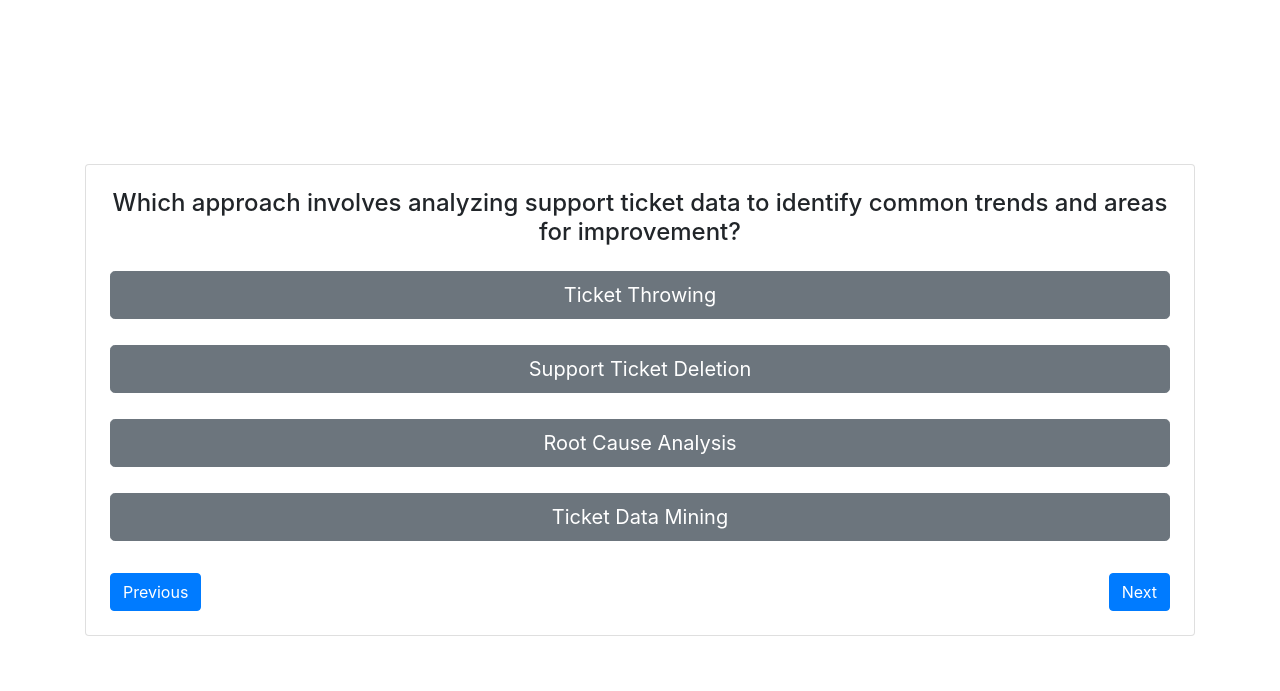
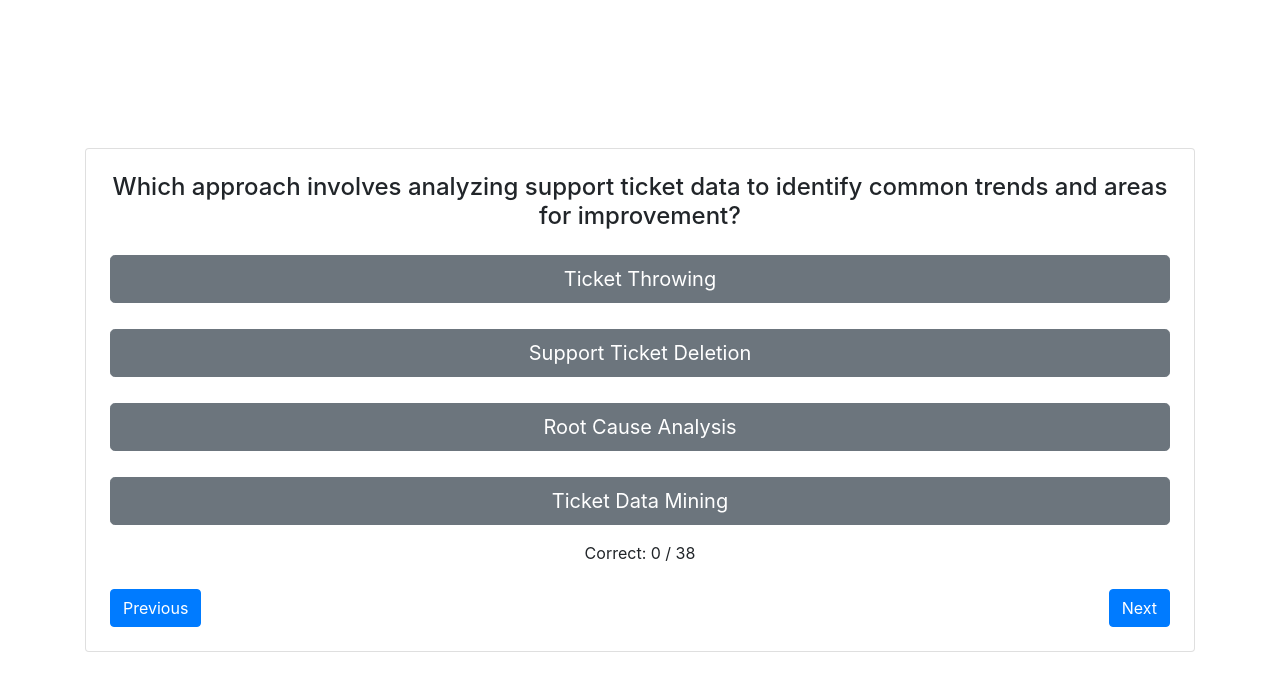
Before and after one commit to CrtAnton/Learn-Python-Website, a Flask app: page /questions_1 in a window 1280 px wide. Shown: the top 691 px of the page. Run offline with Flask 3, Linux system fonts and the light colour scheme; some libraries are stand-ins or nearby versions.

Commit message:
added counter for page1

```diff
--- a/Website_code/templates/questions/questions1.html
+++ b/Website_code/templates/questions/questions1.html
@@ -16,6 +16,9 @@
             <div class="options">
                 <!-- js here -->
             </div>
+            <div class="counter mt-2 text-center">
+                Correct: <span id="correctCounter">0</span> / {{ questions|length }}
+            </div>
             <div class="navigation mt-4 d-flex justify-content-between">
                 <button class="btn btn-primary" onclick="prevQuestion()">Previous</button>
                 <button class="btn btn-primary" onclick="nextQuestion()">Next</button>
@@ -25,7 +28,9 @@
 
     <script>
         let currentQuestion = 0;
+        let correctCount = 0;
         const questions = {{ questions | tojson }};
+        const correctCounter = document.getElementById('correctCounter');
 
         function displayQuestion() {
             const question = questions[currentQuestion];
@@ -56,6 +61,11 @@
                     button.classList.add('btn-danger');
                 }
             });
+
+            if (selected === correctAnswer) {
+                correctCount++;
+                correctCounter.innerText = correctCount;
+            }
         }
 
         function nextQuestion() {
```
